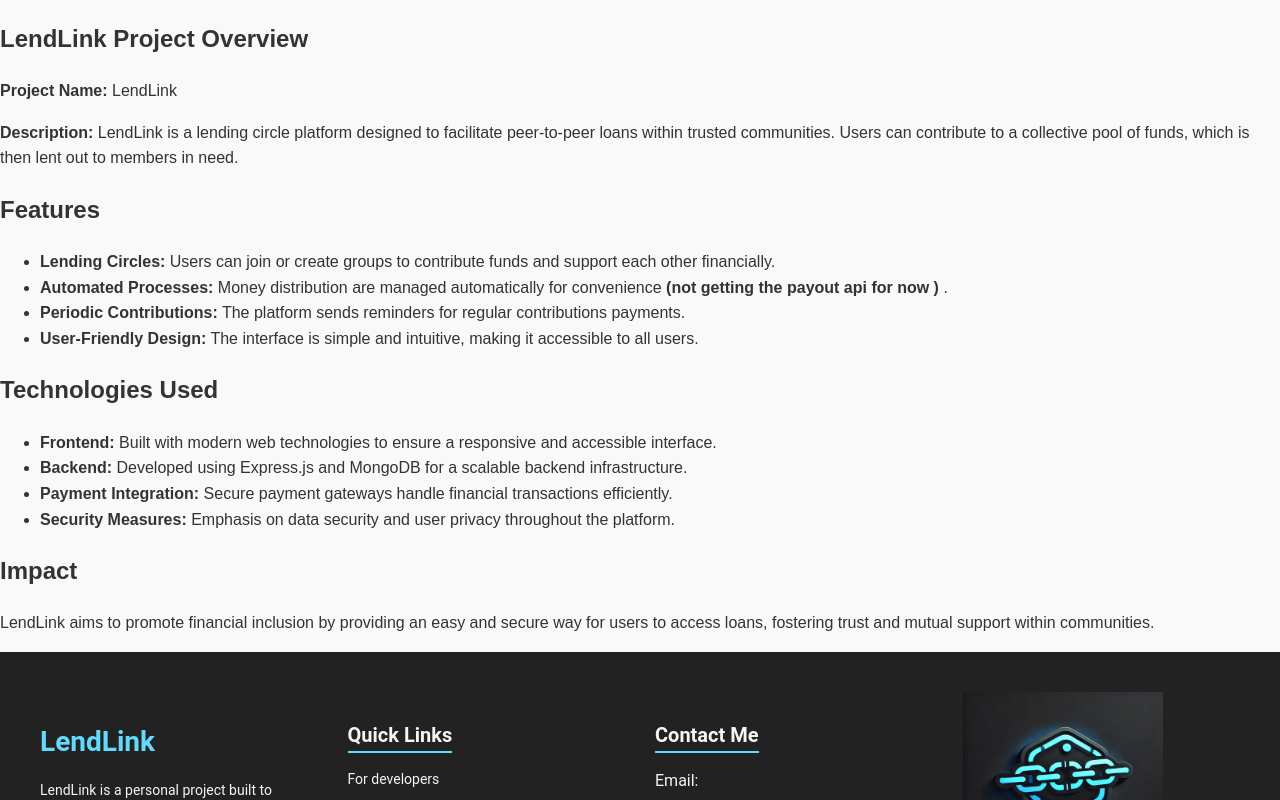
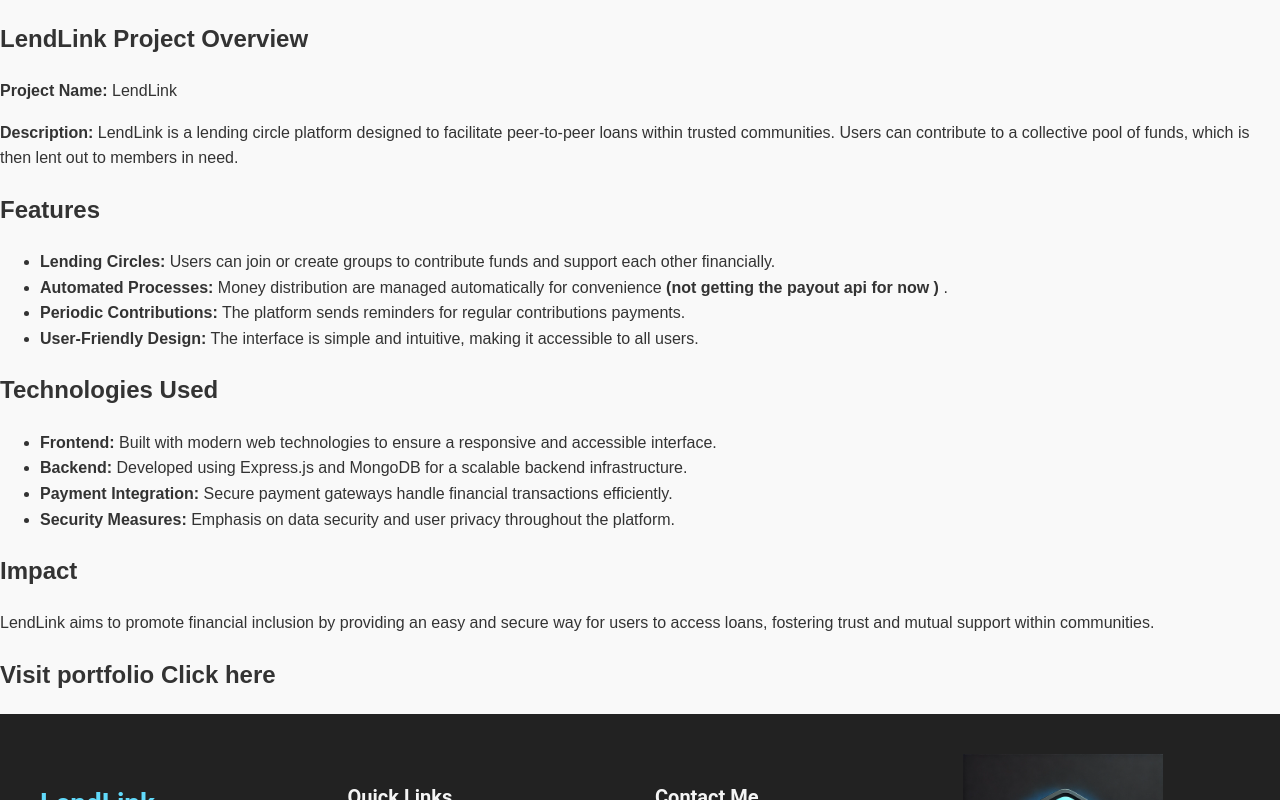
Before and after one commit to yashsabne/LendLink, a React (Vite) app in the folder client/lendLink/: page /YashDevelopersPage in a window 1280 px wide. Shown: the top 800 px of the page. Built offline with nearby package versions, Linux system fonts and the light colour scheme; no server answers.

Commit message:
Update Developers.jsx

```diff
--- a/client/lendLink/src/pages/Developers.jsx
+++ b/client/lendLink/src/pages/Developers.jsx
@@ -38,6 +38,10 @@
   <p>LendLink aims to promote financial inclusion by providing an easy and secure way for users to access loans, fostering trust and mutual support within communities.</p>
 </div>
 
+ <div>
+  <h2>Visit portfolio <a href='https://3d-portfolio-roan-nine.vercel.app/' target='_blank' >Click here</a> </h2>
+ </div>
+
 
   <Footer/>
   </>
```
